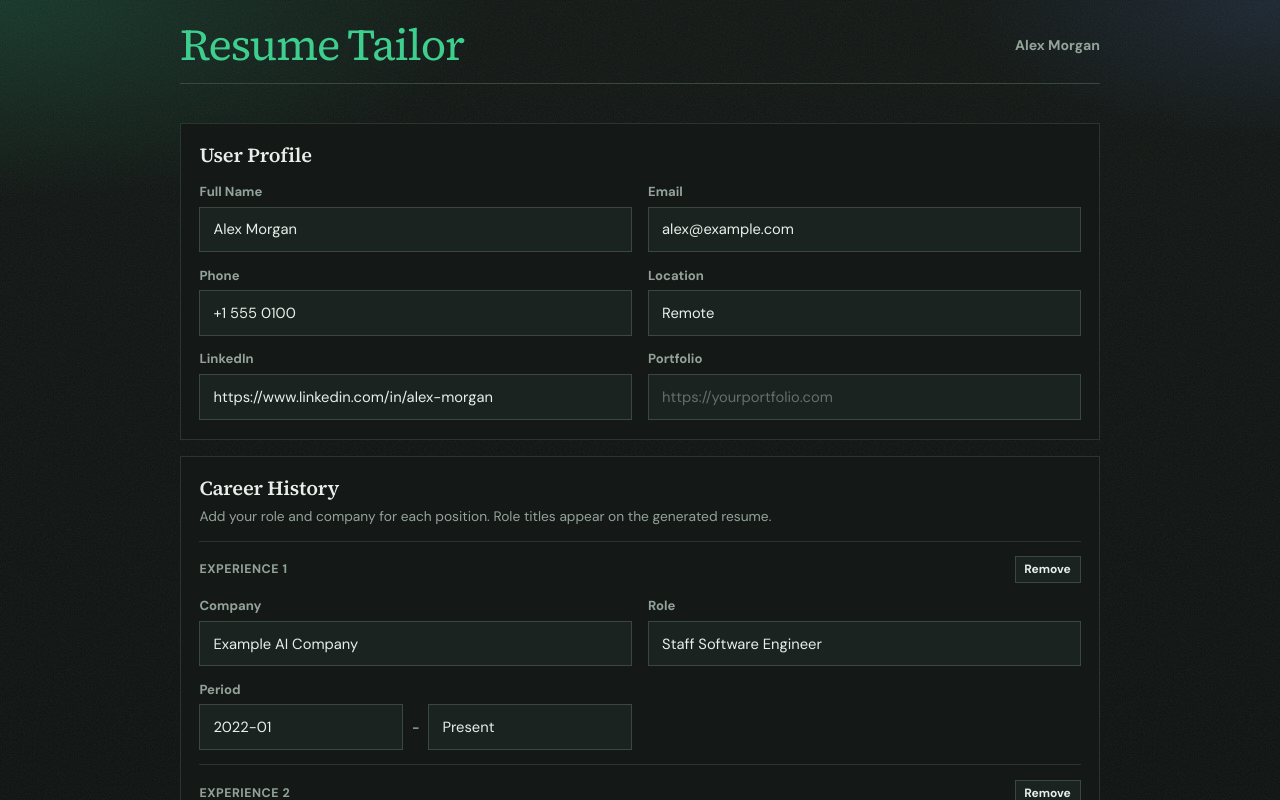
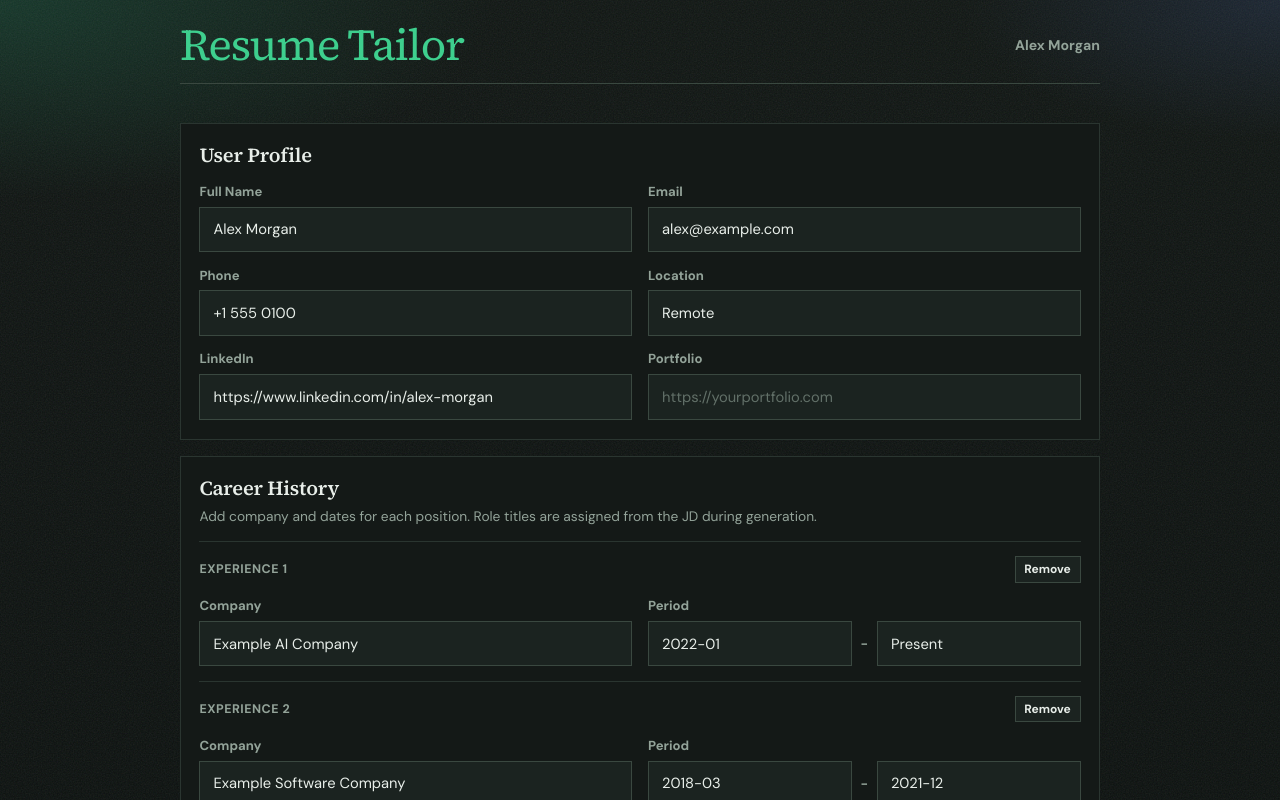
Before and after one commit to mathen-stack/cursor_2, a Next.js app in the folder resume-generator-shell/apps/web/: page / in a window 1280 px wide. Shown: the top 800 px of the page. Built offline with nearby package versions, Linux system fonts and the light colour scheme.

Commit message:
Remove role field from experience sections
Co-authored-by: mathen-stack <mathen-stack@users.noreply.github.com>

```diff
--- a/resume-generator-shell/apps/web/app/components/resume-generator.tsx
+++ b/resume-generator-shell/apps/web/app/components/resume-generator.tsx
@@ -66,14 +66,12 @@ export default function ResumeGenerator() {
     careerHistory: [
       {
         experienceId: "EXP-001",
-        roleTitle: "Staff Software Engineer",
         companyName: "Example AI Company",
         startDate: "2022-01",
         endDate: "Present",
       },
       {
         experienceId: "EXP-002",
-        roleTitle: "Software Engineer",
         companyName: "Example Software Company",
         startDate: "2018-03",
         endDate: "2021-12",
@@ -106,7 +104,6 @@ export default function ResumeGenerator() {
       profile.careerHistory.length > 0 &&
       profile.careerHistory.every(
         (entry) =>
-          entry.roleTitle?.trim() &&
           entry.companyName.trim() &&
           entry.startDate.trim() &&
           entry.endDate.trim(),
@@ -142,16 +139,9 @@ export default function ResumeGenerator() {
   function updateCareer(index: number, field: keyof CareerEntry, value: string) {
     setProfile((current) => ({
       ...current,
-      careerHistory: current.careerHistory.map((entry, entryIndex) => {
-        if (entryIndex !== index) return entry;
-        if (field === "roleTitle") {
-          const updated = { ...entry };
-          if (value.trim()) updated.roleTitle = value;
-          else delete updated.roleTitle;
-          return updated;
-        }
-        return { ...entry, [field]: value };
-      }),
+      careerHistory: current.careerHistory.map((entry, entryIndex) =>
+        entryIndex === index ? { ...entry, [field]: value } : entry,
+      ),
     }));
   }
 
@@ -346,8 +336,8 @@ export default function ResumeGenerator() {
             <div>
               <h2>Career History</h2>
               <p className="hint">
-                Add your role and company for each position. Role titles appear on the
-                generated resume.
+                Add company and dates for each position. Role titles are assigned from
+                the JD during generation.
               </p>
             </div>
           </div>
@@ -375,19 +365,6 @@ export default function ResumeGenerator() {
                     value={entry.companyName}
                     onChange={(event: ChangeEvent<HTMLInputElement>) =>
                       updateCareer(index, "companyName", event.target.value)
-                    }
-                  />
-                </label>
-
-                <label className="profile-field">
-                  <span>Role</span>
-                  <input
-                    type="text"
-                    name={`roleTitle-${entry.experienceId}`}
-                    placeholder="Senior Software Engineer"
-                    value={entry.roleTitle ?? ""}
-                    onChange={(event: ChangeEvent<HTMLInputElement>) =>
-                      updateCareer(index, "roleTitle", event.target.value)
                     }
                   />
                 </label>
--- a/resume-generator-shell/packages/contracts/src/common/profile.ts
+++ b/resume-generator-shell/packages/contracts/src/common/profile.ts
@@ -11,7 +11,6 @@ export const PersonalInformationSchema = z.object({
 
 export const CareerEntrySchema = z.object({
   experienceId: z.string().min(1),
-  roleTitle: z.string().min(1).optional(),
   companyName: z.string().min(1),
   startDate: z.string().min(4),
   endDate: z.string().min(4),
--- a/resume-generator-shell/packages/engines/src/experience/mocks/mock-sub-engines.ts
+++ b/resume-generator-shell/packages/engines/src/experience/mocks/mock-sub-engines.ts
@@ -402,9 +402,7 @@ export const mockExperienceValidator: ExperienceValidator = {
       startDate: entry.startDate,
       endDate: entry.endDate,
       assignedRole:
-        entry.roleTitle?.trim() ||
-        roleByExperience.get(entry.experienceId) ||
-        "Software Engineer",
+        roleByExperience.get(entry.experienceId) ?? "Software Engineer",
       bullets: grouped.get(entry.experienceId) ?? [],
     }));
 
--- a/resume-generator-shell/packages/engines/src/experience/validation/real-experience-validator.ts
+++ b/resume-generator-shell/packages/engines/src/experience/validation/real-experience-validator.ts
@@ -511,10 +511,7 @@ export class RealExperienceValidator implements ExperienceValidator {
         companyName: entry.companyName,
         startDate: entry.startDate,
         endDate: entry.endDate,
-        assignedRole:
-          entry.roleTitle?.trim() ||
-          assignment?.assignedRole ||
-          "Software Engineer",
+        assignedRole: assignment?.assignedRole ?? "Software Engineer",
         bullets,
       };
     });
```
Also changed, not shown: resume-generator-shell/apps/web/app/components/experience-generator.tsx (+4 -25 lines).
